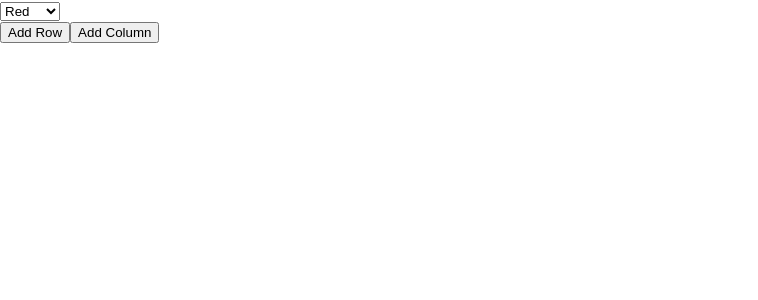
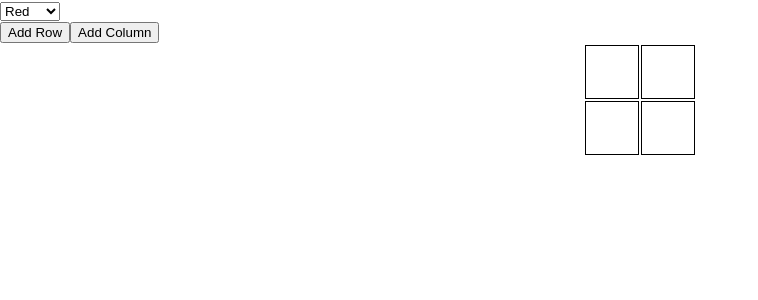
Before and after one commit to Anthonysokolov/cuny2x-colorgrid, a React (Create React App) app: page / in a window 1280 px wide. Shown: the top 300 px of the page, without its empty margins (0-758 px from the left). Built offline with nearby package versions, Linux system fonts and the light colour scheme.

Commit message:
changes to table

```diff
--- a/src/components/Table.js
+++ b/src/components/Table.js
@@ -5,13 +5,25 @@ class Table extends Component{
   constructor(props){
   	super(props)
   	this.state = {
-	    rows: props.rows,
-	    cols: props.cols,
+  	    numRows: props.rows,
+  	    numCols: props.cols,
+        rows:[],
   	    fillColor: props.fillColor
   	}
   }
+  componentDidMount(){
+    this.fillRows()
+  }
+  fillRows = () => {
+    let arr = []
+    for(let i = 0; i < this.state.numRows; i++){
+      arr.push(<TableRow numCols={this.state.numCols} fillColor={this.state.fillColor}/>)
+    }
+    this.setState({rows:arr})
+  }
   render(){
-	return (<tbody><TableRow /></tbody>);
+    console.log(this.state.rows)
+	    return <tbody>{this.state.rows.map(row => row)}</tbody>;
     }
 }
 
--- a/src/components/TableRow.js
+++ b/src/components/TableRow.js
@@ -3,35 +3,25 @@ import Cell from './cell.js'
 
 class TableRow extends Component{
     constructor(props){
-	super(props)
-	this.state = {
-	    rows: props.rows,
-	    cols: props.cols,
-	    fillColor: props.fillColor
-	}
+    	super(props)
+    	this.state = {
+    	    numCols: props.numCols,
+          cells:[],
+    	    fillColor: props.fillColor
+    	}
     }
-
+    componentDidMount(){
+      this.addCells()
+    }
     addCells = () => {
-	let colArr = [];
-	for(let i = 0; i < this.state.cols; i++){
-	    colArr.push("");
-	}
-	let result = colArr.map( () => (
-		<Cell fillColor={this.state.fillColor}/>
-	));
-	console.log(result);
-	return result;
+    	let arr = [];
+    	for(let i = 0; i < this.state.numCols; i++){
+          arr.push(<Cell fillColor={this.state.fillColor}/>)
+    	}
+    	this.setState({cells:arr})
     }
-
     render(){
-	let rowArr = [];
-	for(let i = 0; i < this.state.rows; i++){
-	    rowArr.push("");
-	}
-	let result = rowArr.map( () => (
-		<tr>{this.addCells()}</tr>
-	));
-	return result;
+    	return <tr>{this.state.cells.map(cell => cell)}</tr>
     }
 }
 
```
Also changed, not shown: src/App.js (indentation only). Lines whose indentation alone changed are shown as unchanged.
